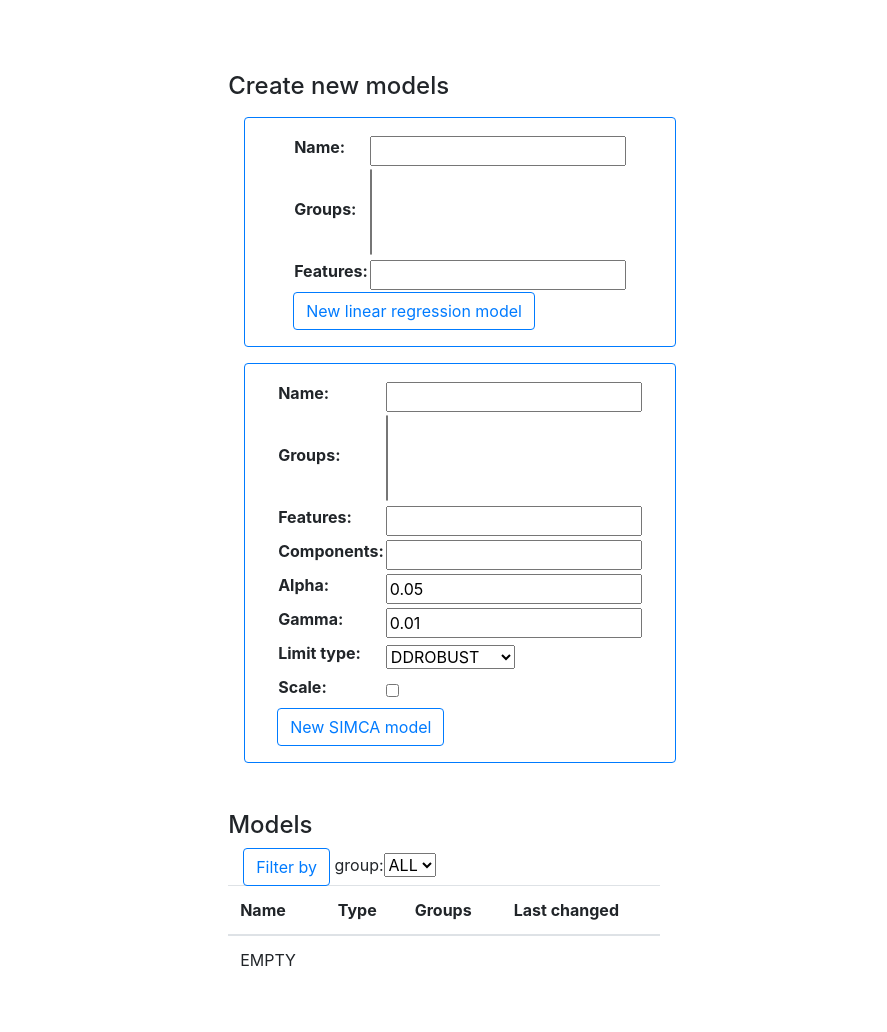
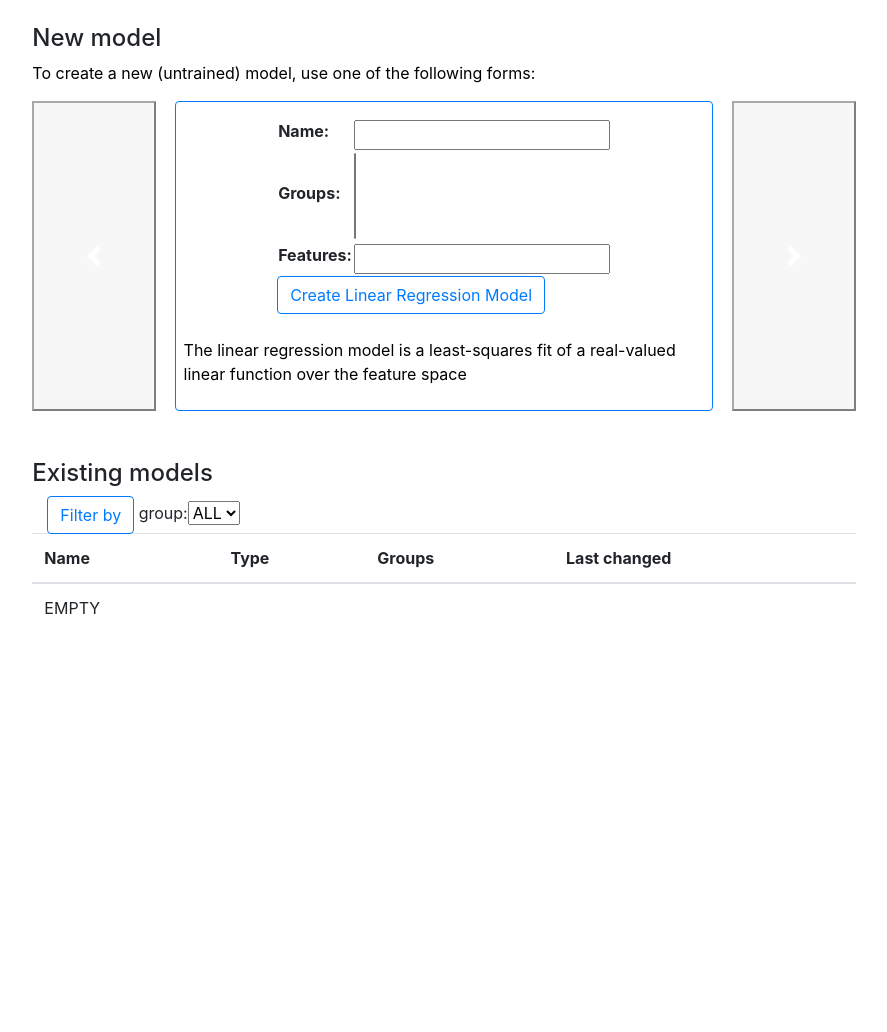
Before and after one commit to AntonSamojlow/authenticity-portal, a Django app: page /portal/models in a window 1280 px wide. Shown: the part 73-1105 px from the top of the page, without its empty margins (196-1083 px from the left). After the commit the page ends 687 px from the top, so only its background shows below. Run offline with Django 3.2, Linux system fonts and the light colour scheme; the visitor is signed in with stand-in values (Sample User, id 1); data that the repository does not hold is empty.

Commit message:
tewaekd model-creation as a carousel

```diff
--- a/portalsite/portal/core/model_type/linear_regression.py
+++ b/portalsite/portal/core/model_type/linear_regression.py
@@ -17,7 +17,7 @@ if TYPE_CHECKING:
 # endregion
 
 class LinearRegressionModel(ModelType):
-    """Classic linear regression model."""
+    """The linear regression model is a least-squares fit of a real-valued linear function over the feature space"""
     __instance_id = "LinearRegr"
 
     @property
--- a/portalsite/portal/core/model_type/simca_model.py
+++ b/portalsite/portal/core/model_type/simca_model.py
@@ -21,11 +21,9 @@ if TYPE_CHECKING:
 
 class SimcaModel(ModelType):
     """
-    Base implementation of a simca model: Soft Independent Modelling of Class Analogy.
-
-    Further info:
-        - https://mdatools.com/docs/simca.html
-        - https://doi.org/10.1002/cem.2506
+    SIMCA stands for Soft Independent Modelling of Class Analogy and is a one-class classification model.
+    See also <a href="https://mdatools.com/docs/simca.html"/> and https://doi.org/10.1002/cem.2506.
+    Note that this implementation assumes in-class data is labelled with '1' (and out-class data with '0').
     """
 
     __instance_id = "Simca"
--- a/portalsite/portal/forms.py
+++ b/portalsite/portal/forms.py
@@ -41,7 +41,7 @@ class FilterForm(forms.Form):
 
 class ModelTrainForm(forms.Form):
     name = forms.CharField(required=False,
-        help_text="Name of the resulting trained model - leave blank to *update* the current model")
+        help_text="(leave blank to update the current model)")
     measurements = forms.ModelMultipleChoiceField(queryset=None)
 
     def __init__(self, measurement_query_set, *args, **kwargs) -> None:
--- a/portalsite/portal/templates/measurement-detail.html
+++ b/portalsite/portal/templates/measurement-detail.html
@@ -2,7 +2,7 @@
 
 {% block content %}
 <div>
-    <div class="mb-5 mt-5">
+    <div class="mb-5">
         <h1>Measurement details</h1>
         {% if perms.portal.view_measurement %}
         <dl class="row mb-5">
--- a/portalsite/portal/templates/measurements.html
+++ b/portalsite/portal/templates/measurements.html
@@ -2,7 +2,7 @@
 
 {% block content %}
 <div>
-    <div class="mb-5 mt-5">
+    <div class="mb-5">
         <h4>Upload new measurements</h4>
         {% if perms.portal.add_measurement %}
         <div class="input-group p-3 d-flex justify-content-center m-3 border border-primary rounded">
--- a/portalsite/portal/templates/model-detail.html
+++ b/portalsite/portal/templates/model-detail.html
@@ -2,7 +2,7 @@
 
 {% block content %}
 <div>
-    <div class="mb-5 mt-5">
+    <div class="mb-5">
         <h1>Model details</h1>
         {% if perms.portal.view_model %}
         <dl class="row mb-5">
--- a/portalsite/portal/templates/models.html
+++ b/portalsite/portal/templates/models.html
@@ -2,42 +2,74 @@
 
 {% block content %}
 <div>
-    <div class="mb-5 mt-5">
-        <h4>Create new models</h4>
+    <div class="mb-5">
+        <h4>New model</h4>
+        <p>To create a new (untrained) model, use one of the following forms:</p>
         {% if perms.portal.add_model %}
-        <div class="input-group p-3 d-flex justify-content-center m-3 border border-primary rounded">
-            <form method="post" enctype="multipart/form-data">
+        <div id="modelsCarousel" class="carousel slide" data-bs-ride="carousel" data-bs-interval="false">
+            <div class="carousel-inner">
+                <div class="carousel-item active">
+                    <div class="row">
+                        <div class="col "></div>
+                        <div class="col-8">
+                            <div class="input-group d-flex justify-content-center  border border-primary rounded">
+
+                                <form class="mt-3 mb-3" method="post" enctype="multipart/form-data">
                                     {% csrf_token %}
                                     <table>
-                    {{ new_lreg_model_form }}
+                                        {{ active_model.form }}
                                     </table>
-                <button class="btn btn-outline-primary" type="submit" name="new_lreg_model_submit">New linear regression model</button>
+                                    <button class="btn btn-outline-primary" type="submit" name="new_simca_model_submit">
+                                        Create {{ active_model.name }}</button>
                                 </form>
+                                <div class="m-2">
+                                    <p>{{ active_model.description }}</p>
                                 </div>
-        <!-- <div class="input-group p-3 d-flex justify-content-center m-3 border border-primary rounded">
-            <form method="post" enctype="multipart/form-data">
+                            </div>
+                        </div>
+                        <div class="col"></div>
+                    </div>
+                </div>
+                {% for model in other_models %}
+                <div class="carousel-item">
+                    <div class="row">
+                        <div class="col "></div>
+                        <div class="col-8">
+                            <div class="input-group d-flex justify-content-center  border border-primary rounded">
+                                <form class="mt-3 mb-3" method="post" enctype="multipart/form-data">
                                     {% csrf_token %}
                                     <table>
-                    {{ new_test_model_form }}
+                                        {{ model.form }}
                                     </table>
-                <button class="btn btn-outline-primary" type="submit" name="new_test_model_submit">New test model</button>
+                                    <button class="btn btn-outline-primary" type="submit" name="new_simca_model_submit">
+                                        Create {{ model.name }}</button>
                                 </form>
-        </div> -->
-        <div class="input-group p-3 d-flex justify-content-center m-3 border border-primary rounded">
-            <form method="post" enctype="multipart/form-data">
-                {% csrf_token %}
-                <table>
-                    {{ new_simca_model_form }}
-                </table>
-                <button class="btn btn-outline-primary" type="submit" name="new_simca_model_submit">New SIMCA model</button>
-            </form>
+                                <div class="m-2">
+                                    <p>{{ model.description }}</p>
+                                </div>
+                            </div>
+                        </div>
+                        <div class="col"></div>
+                    </div>
+                </div>
+                {% endfor %}
+
+            </div>
+            <button class="carousel-control-prev" type="button" data-bs-target="#modelsCarousel" data-bs-slide="prev">
+                <span class="carousel-control-prev-icon" aria-hidden="true"></span>
+                <!-- <span class="visually-hidden">Previous</span> -->
+            </button>
+            <button class="carousel-control-next" type="button" data-bs-target="#modelsCarousel" data-bs-slide="next">
+                <span class="carousel-control-next-icon" aria-hidden="true"></span>
+                <!-- <span class="visually-hidden">Next</span> -->
+            </button>
         </div>
         {% else %}
         <p>You don't have permission to add models.</p>
         {% endif %}
     </div>
     <div class="mb-5 mt-5">
-        <h4>Models</h4>
+        <h4>Existing models</h4>
         {% if perms.portal.view_model %}
         <form class="col-sm-12" method="get" enctype="multipart/form-data">
             <button class="btn btn-outline-primary" type="submit">Filter by</button>
--- a/portalsite/portal/views.py
+++ b/portalsite/portal/views.py
@@ -210,11 +210,21 @@ class ModelsView(TemplateView):
 
 
     def get_context_data(self, **kwargs):
-
-
         group_id = FilterForm.ALL
         if self.request.GET and 'group_filter' in self.request.GET:
             group_id = self.request.GET.get('group_filter')
+
+        lr_model = {
+            'form' : NewLinearRegssionModelForm(self.groups_choices),
+            'description' : LINEARREGRESSIONMODEL.description,
+            'name' : "Linear Regression Model"
+        }
+
+        simca_model = {
+            'form' : NewSimcaModelForm(SIMCAMODEL.LIMITTYPE_CHOICES, self.groups_choices),
+            'description' : SIMCAMODEL.description,
+            'name' : "SIMCA model"
+        }
 
         context = {
             'group_filter' : FilterForm
@@ -225,8 +235,10 @@ class ModelsView(TemplateView):
                 initial=group_id,
                 includeAll=True
             ),
+            'active_model' : lr_model,
+            'other_models' : [simca_model],
             'new_lreg_model_form' : NewLinearRegssionModelForm(self.groups_choices),
-            'new_test_model_form' : NewTestModelForm(),
+            # 'new_test_model_form' : NewTestModelForm(),
             'new_simca_model_form' : NewSimcaModelForm(SIMCAMODEL.LIMITTYPE_CHOICES, self.groups_choices),
             'models_page' : _get_models_page([group_id], self.request)
         }
```
Lines whose indentation alone changed are shown as unchanged.
